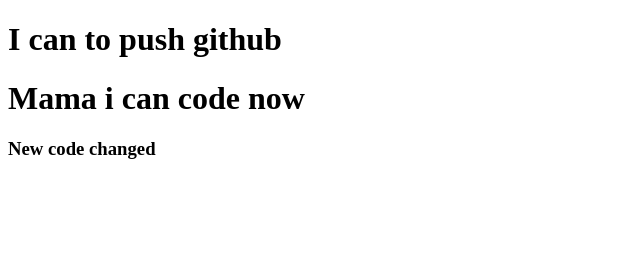
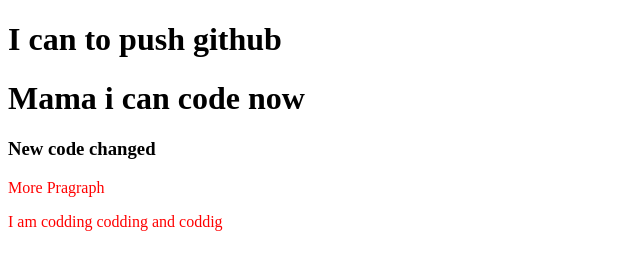
Before and after one commit to amrafi30/my-second-repo, a plain HTML site: page index.html in a window 1280 px wide. Shown: the whole page, without its empty margins (0-640 px from the left). Drawn offline with Linux system fonts and the light colour scheme.

Commit message:
styles added

```diff
--- a/index.html
+++ b/index.html
@@ -5,10 +5,13 @@
     <meta http-equiv="X-UA-Compatible" content="IE=edge">
     <meta name="viewport" content="width=device-width, initial-scale=1.0">
     <title>My secon repo</title>
+    <link rel="stylesheet" href="style.css">
 </head>
 <body>
     <h1>I can to push github</h1>
     <h1>Mama i can code now</h1>
     <h3>New code changed</h3>
+    <p>More Pragraph</p>
+    <p>I am codding codding and coddig</p>
 </body>
 </html>
--- /dev/null
+++ b/style.css
@@ -0,0 +1,3 @@
+p{
+    color: red;
+}
```
